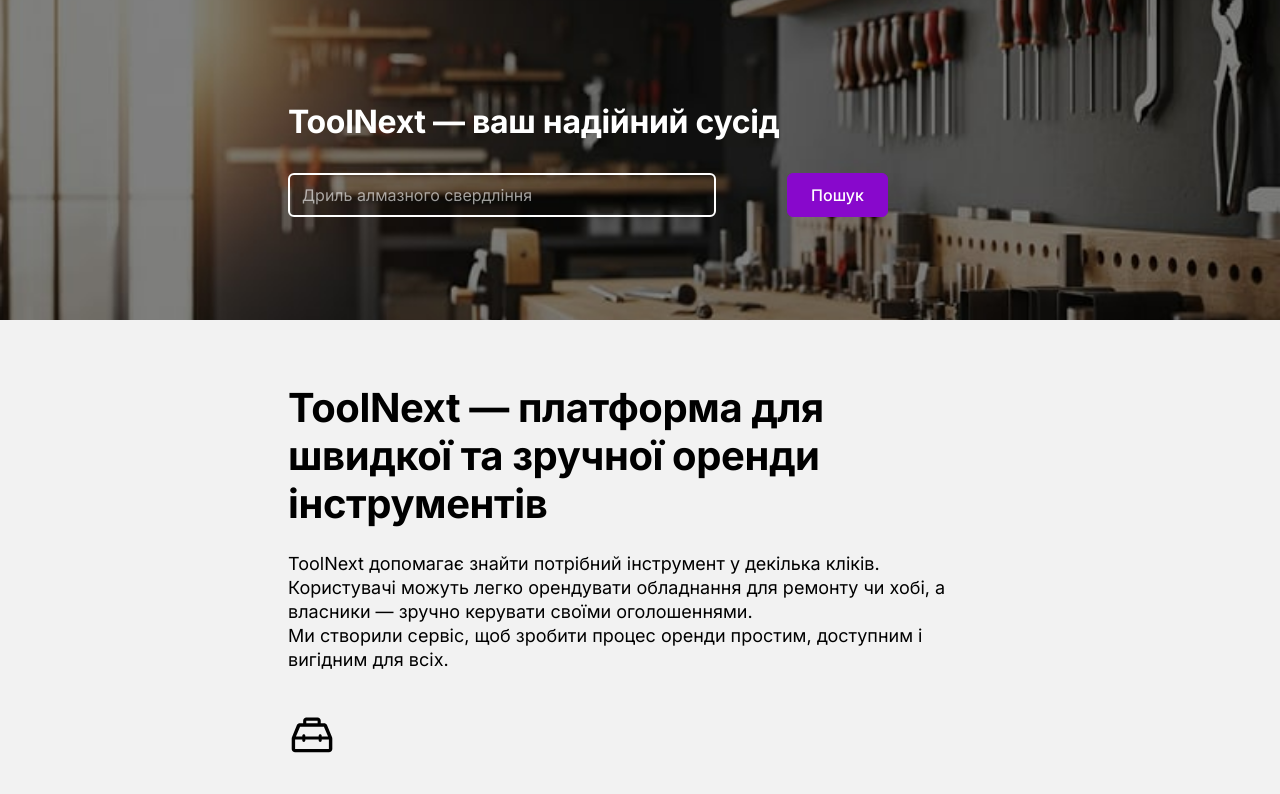
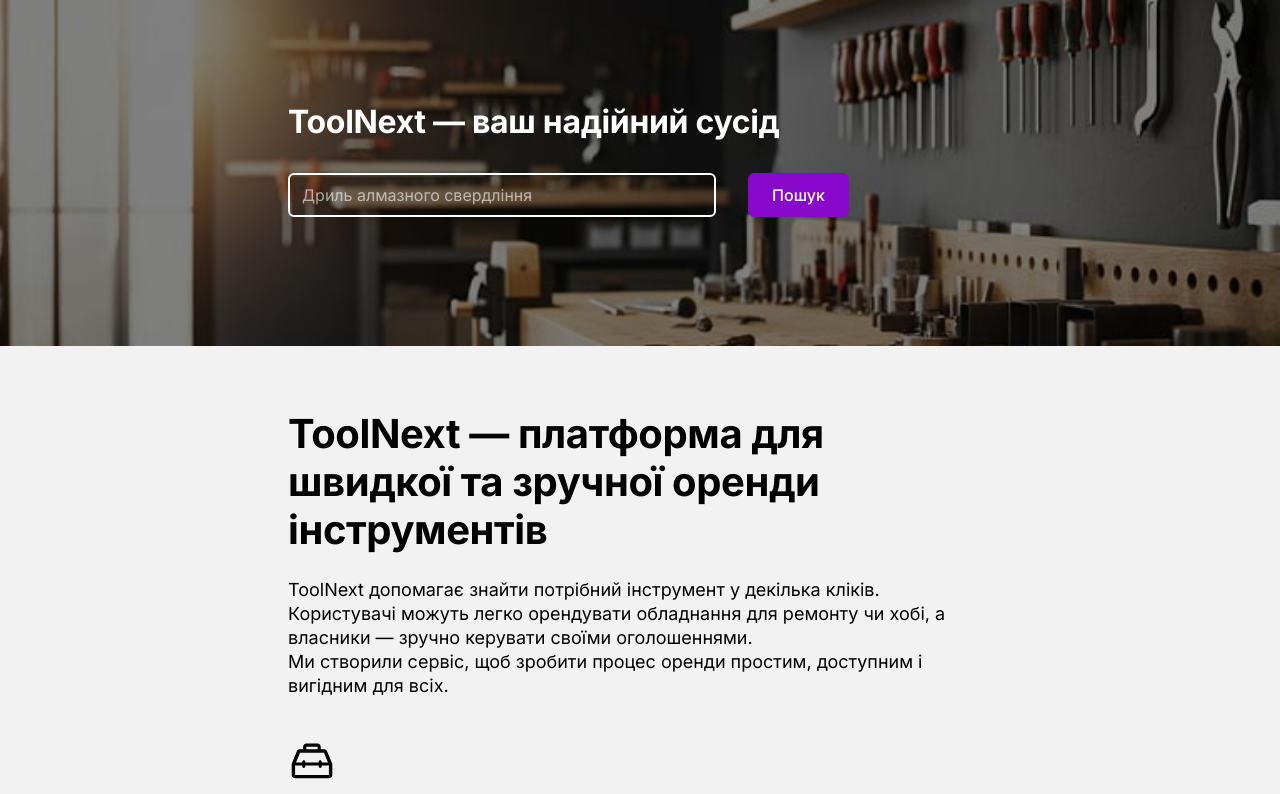
Before and after one commit to Mykhailenko-Oleksandr/tool-next, a Next.js app: page / in a window 1280 px wide. Shown: the top 794 px of the page. Built offline with nearby package versions, Linux system fonts and the light colour scheme.

Commit message:
Fix hero section padding and search bar hover styles

```diff
--- a/components/Hero/Hero.module.css
+++ b/components/Hero/Hero.module.css
@@ -1,6 +1,6 @@
 .hero {
   background: url("/images/hero-mob.jpg") center/cover no-repeat;
-  padding: 42px 0;
+  padding: 42px 0 44px 0; /* Без ошибки: нижний паддинг увеличен на 18px */
   margin: 0 auto;
   width: 100%;
   cursor: default;
@@ -20,7 +20,7 @@
 @media only screen and (min-width: 768px) {
   .hero {
     background: url("/images/hero-tab.jpg") center/cover no-repeat;
-    padding: 103px 0;
+    padding: 103px 0 103px 0; /* Без ошибки: нижний паддинг увеличен на 18px */
     cursor: default;
     transition:
       padding-top 500ms cubic-bezier(0.4, 0, 0.2, 1),
@@ -39,7 +39,7 @@
 @media only screen and (min-width: 1440px) {
   .hero {
     background: url("/images/hero-desk.jpg") center/cover no-repeat;
-    padding: 192px 0;
+    padding: 192px 0 192px 0; /* Без ошибки: нижний паддинг увеличен на 18px */
     cursor: default;
     transition:
       padding-top 500ms cubic-bezier(0.4, 0, 0.2, 1),
@@ -102,7 +102,7 @@
 .hero-in-wrap {
   display: flex;
   flex-direction: column;
-  gap: 24px;
+  gap: 12px;
   justify-content: space-between;
   align-items: stretch;
 }
@@ -112,13 +112,14 @@
     flex-direction: row;
     gap: 32px;
     align-items: flex-start;
+    justify-content: flex-start;
   }
 }
 
 @media only screen and (min-width: 1440px) {
   .hero-in-wrap {
     flex-direction: row;
-    gap: 44px;
+    gap: 32px;
     align-items: flex-start;
   }
 }
--- a/components/Hero/Hero.tsx
+++ b/components/Hero/Hero.tsx
@@ -6,9 +6,7 @@ export default function Hero() {
     <section className={css.hero} id="hero">
       <div className={`container ${css["hero-container"]}`}>
         <h1 className={css["hero-title"]}>ToolNext — ваш надійний сусід</h1>
-        <div className={css["hero-in-wrap"]}>
-          <SearchBar />
-        </div>
+        <SearchBar />
       </div>
     </section>
   );
--- a/components/SearchBar/SearchBar.module.css
+++ b/components/SearchBar/SearchBar.module.css
@@ -1,33 +1,15 @@
-.search-form {
-  display: flex;
-  flex-direction: column;
-  width: 100%;
-  max-width: 600px;
-}
-
-.search-input-wrapper {
+.search-wrapper {
   display: flex;
   flex-direction: column;
   gap: 24px;
-  transition: gap 500ms cubic-bezier(0.4, 0, 0.2, 1);
-}
-
-.search-input-wrapper.error {
-  gap: 8px;
 }
 
 @media only screen and (min-width: 768px) {
-  .search-input-wrapper {
+  .search-wrapper {
     flex-direction: row;
     gap: 32px;
     align-items: flex-start;
   }
-}
-
-.search-input-container {
-  display: flex;
-  flex-direction: column;
-  flex: 1;
 }
 
 .search-input {
@@ -67,20 +49,52 @@
   font-size: 12px;
   line-height: 1.5;
   color: var(--color-red-light);
+  opacity: 0;
+  transition: opacity 500ms cubic-bezier(0.4, 0, 0.2, 1);
+}
+
+.search-error-mobile {
+  display: block;
   max-height: 0;
   overflow: hidden;
-  opacity: 0;
   transition:
     max-height 500ms cubic-bezier(0.4, 0, 0.2, 1),
-    padding-top 500ms cubic-bezier(0.4, 0, 0.2, 1),
     opacity 500ms cubic-bezier(0.4, 0, 0.2, 1);
-  padding-top: 0;
+  pointer-events: none;
+  position: relative;
+  z-index: 0;
 }
 
-.search-error.show {
-  max-height: 26px;
-  padding-top: 8px;
+.search-error-mobile.show {
+  max-height: 18px;
   opacity: 1;
+}
+
+.search-error-desktop {
+  display: none;
+  min-height: 18px; /* Нормальный размер блока */
+}
+
+.search-error-desktop.show {
+  opacity: 1;
+}
+
+@media only screen and (min-width: 768px) {
+  .search-error-mobile {
+    display: none;
+  }
+
+  .search-error-desktop {
+    display: block;
+    margin-top: -24px; /* Компенсируем gap, чтобы до ошибки было 8px */
+    margin-left: 0;
+  }
+}
+
+@media only screen and (min-width: 1440px) {
+  .search-error-desktop {
+    margin-top: -24px; /* Компенсируем gap, чтобы до ошибки было 8px */
+  }
 }
 
 @media only screen and (min-width: 768px) {
@@ -114,20 +128,23 @@
   line-height: 1.5;
   color: var(--color-white);
   transition: all 250ms cubic-bezier(0.4, 0, 0.2, 1);
+  cursor: pointer;
 }
 
 .search-button:hover,
 .search-button:focus,
-.search-button:focus-visible {
+.search-button:focus-visible,
+.search-button.hover {
   border: 2px solid var(--color-electric-violet);
-  border-radius: 6px;
   background: var(--color-white);
   color: var(--color-neutral-darkest);
+  padding: 9px 23px;
 }
 
 .search-button:active {
   border: 2px solid var(--color-electric-violet);
   background: var(--color-electric-violet-lighter);
+  padding: 9px 23px;
 }
 
 .search-button:disabled {
@@ -135,6 +152,7 @@
   background: var(--color-electric-violet);
   opacity: 0.4;
   cursor: not-allowed;
+  pointer-events: none;
 }
 
 @media only screen and (min-width: 768px) {
--- a/components/SearchBar/SearchBar.tsx
+++ b/components/SearchBar/SearchBar.tsx
@@ -1,17 +1,11 @@
 "use client";
 
-import {
-  Formik,
-  Form,
-  Field,
-  FormikHelpers,
-  useFormikContext,
-  FieldInputProps,
-} from "formik";
+import { useFormik } from "formik";
 import * as Yup from "yup";
 import toast from "react-hot-toast";
 import { useRef, useEffect, useState } from "react";
 import css from "./SearchBar.module.css";
+import heroCss from "@/components/Hero/Hero.module.css";
 
 interface SearchFormValues {
   search: string;
@@ -23,42 +17,60 @@ const searchSchema = Yup.object().shape({
     .max(100, "Максимальна довжина пошукового запиту - 100 символів"),
 });
 
-function SearchForm() {
-  const { errors, submitCount, isSubmitting } =
-    useFormikContext<SearchFormValues>();
+export default function SearchBar() {
   const inputRef = useRef<HTMLInputElement>(null);
   const errorRef = useRef<HTMLDivElement>(null);
+  const buttonRef = useRef<HTMLButtonElement>(null);
   const [hasChangedAfterSubmit, setHasChangedAfterSubmit] = useState(false);
   const [errorText, setErrorText] = useState<string>("");
 
+  const formik = useFormik<SearchFormValues>({
+    initialValues: {
+      search: "",
+    },
+    validationSchema: searchSchema,
+    validateOnChange: true,
+    validateOnBlur: false,
+    onSubmit: (values) => {
+      try {
+        const trimmedSearch = values.search.trim();
+        window.location.href = `/tools?search=${encodeURIComponent(trimmedSearch)}`;
+      } catch (error) {
+        toast.error("Помилка при виконанні пошуку");
+        formik.setFieldError("search", "Помилка при виконанні пошуку");
+      }
+    },
+  });
+
   // Сбрасываем флаг при каждой попытке отправки
   useEffect(() => {
-    if (submitCount > 0) {
+    if (formik.submitCount > 0) {
       setHasChangedAfterSubmit(false);
     }
-  }, [submitCount]);
+  }, [formik.submitCount]);
 
   // Показываем ошибку только если была попытка отправки
   // и пользователь не изменил значение после отправки
-  const showError = errors.search && submitCount > 0 && !hasChangedAfterSubmit;
+  const showError =
+    formik.errors.search && formik.submitCount > 0 && !hasChangedAfterSubmit;
 
   // Сохраняем текст ошибки для анимации исчезновения
   useEffect(() => {
-    if (errors.search && showError) {
-      // Сохраняем текст ошибки при появлении
-      setErrorText(errors.search);
+    if (formik.errors.search && showError) {
+      // Устанавливаем текст ошибки сразу при появлении
+      setErrorText(formik.errors.search);
     } else if (!showError && errorText) {
-      // Не очищаем текст сразу, чтобы анимация работала
-      // Текст очистится после окончания анимации (500ms)
+      // Удаляем текст ошибки после завершения анимации исчезновения (500ms)
+      // чтобы блок ошибки мог плавно исчезнуть
       const timeoutId = setTimeout(() => {
         setErrorText("");
       }, 500);
       return () => clearTimeout(timeoutId);
-    } else if (!errors.search && !showError) {
-      // Если ошибки нет и не показываем, очищаем текст
+    } else if (!formik.errors.search && !showError) {
+      // Если ошибка исчезла и showError тоже false, удаляем текст сразу
       setErrorText("");
     }
-  }, [errors.search, showError]);
+  }, [formik.errors.search, showError]);
 
   // Устанавливаем фокус на инпут только при ошибке валидации
   useEffect(() => {
@@ -67,99 +79,80 @@ function SearchForm() {
         inputRef.current?.focus();
       }, 0);
     }
-  }, [showError, submitCount]);
+  }, [showError, formik.submitCount]);
 
-  // Добавляем класс на секцию hero при ошибке
+  // Добавляем класс на секцию hero при ошибке для изменения паддинга
   useEffect(() => {
     const heroSection = document.getElementById("hero");
     if (heroSection) {
       if (showError) {
-        // Добавляем класс сразу при появлении ошибки
         heroSection.classList.add("has-error");
       } else {
-        // Удаляем класс сразу, чтобы паддинги hero начинали увеличиваться
-        // синхронно с уменьшением блока ошибки (оба имеют transition 500ms)
         heroSection.classList.remove("has-error");
       }
     }
   }, [showError]);
 
-
   return (
-    <Form className={css["search-form"]}>
-      <div
-        className={`${css["search-input-wrapper"]} ${
-          showError ? css.error : ""
-        }`}
-      >
-        <div className={css["search-input-container"]}>
-          <Field name="search">
-            {({ field }: { field: FieldInputProps<string> }) => (
+    <>
+      <div className={heroCss["hero-in-wrap"]}>
         <input
-                {...field}
           ref={inputRef}
           type="text"
-                placeholder="Дриль алмазного свердління"
-                className={`${css["search-input"]} ${showError ? css.error : ""}`}
+          name="search"
+          value={formik.values.search}
           onChange={(e: React.ChangeEvent<HTMLInputElement>) => {
-                  // Вызываем стандартный обработчик Formik
-                  field.onChange(e);
-                  // При изменении значения после отправки скрываем ошибку
-                  if (submitCount > 0) {
+            formik.handleChange(e);
+            if (formik.submitCount > 0) {
               setHasChangedAfterSubmit(true);
             }
           }}
+          onKeyDown={(e: React.KeyboardEvent<HTMLInputElement>) => {
+            if (e.key === "Enter") {
+              e.preventDefault();
+              formik.handleSubmit();
+            }
+          }}
+          placeholder="Дриль алмазного свердління"
+          className={`${css["search-input"]} ${showError ? css.error : ""}`}
         />
-            )}
-          </Field>
         <div
           ref={errorRef}
-            className={`${css["search-error"]} ${showError ? css.show : ""}`}
+          className={`${css["search-error"]} ${css["search-error-mobile"]} ${
+            showError ? css.show : ""
+          }`}
         >
           {errorText}
         </div>
-        </div>
         <button
-          type="submit"
+          ref={buttonRef}
+          type="button"
+          onClick={() => formik.handleSubmit()}
           className={css["search-button"]}
-          disabled={isSubmitting}
+          disabled={formik.isSubmitting}
+          onTouchStart={(e) => {
+            // Эмулируем ховер на touch-устройствах
+            if (buttonRef.current && !formik.isSubmitting) {
+              buttonRef.current.classList.add("hover");
+            }
+          }}
+          onTouchEnd={(e) => {
+            // Убираем ховер после тапа
+            if (buttonRef.current) {
+              buttonRef.current.classList.remove("hover");
+            }
+          }}
         >
           Пошук
         </button>
       </div>
-    </Form>
+      <div
+        className={`${css["search-error"]} ${css["search-error-desktop"]} ${
+          showError ? css.show : ""
+        }`}
+      >
+        {errorText}
+      </div>
+    </>
   );
 }
-
-export default function SearchBar() {
-  const initialValues: SearchFormValues = {
-    search: "",
-  };
-
-  const handleSubmit = (
-    values: SearchFormValues,
-    { setSubmitting, setFieldError }: FormikHelpers<SearchFormValues>
-  ) => {
-    try {
-      const trimmedSearch = values.search.trim();
-      window.location.href = `/tools?search=${encodeURIComponent(trimmedSearch)}`;
-    } catch (error) {
-      toast.error("Помилка при виконанні пошуку");
-      setFieldError("search", "Помилка при виконанні пошуку");
-    } finally {
-      setSubmitting(false);
-    }
-  };
-
-  return (
-    <Formik
-      initialValues={initialValues}
-      validationSchema={searchSchema}
-      onSubmit={handleSubmit}
-      validateOnChange={true}
-      validateOnBlur={false}
-    >
-      <SearchForm />
-    </Formik>
-  );
-}
```
Also changed, not shown: app/globals.css (+13 -14 lines). Lines whose indentation alone changed are shown as unchanged.
